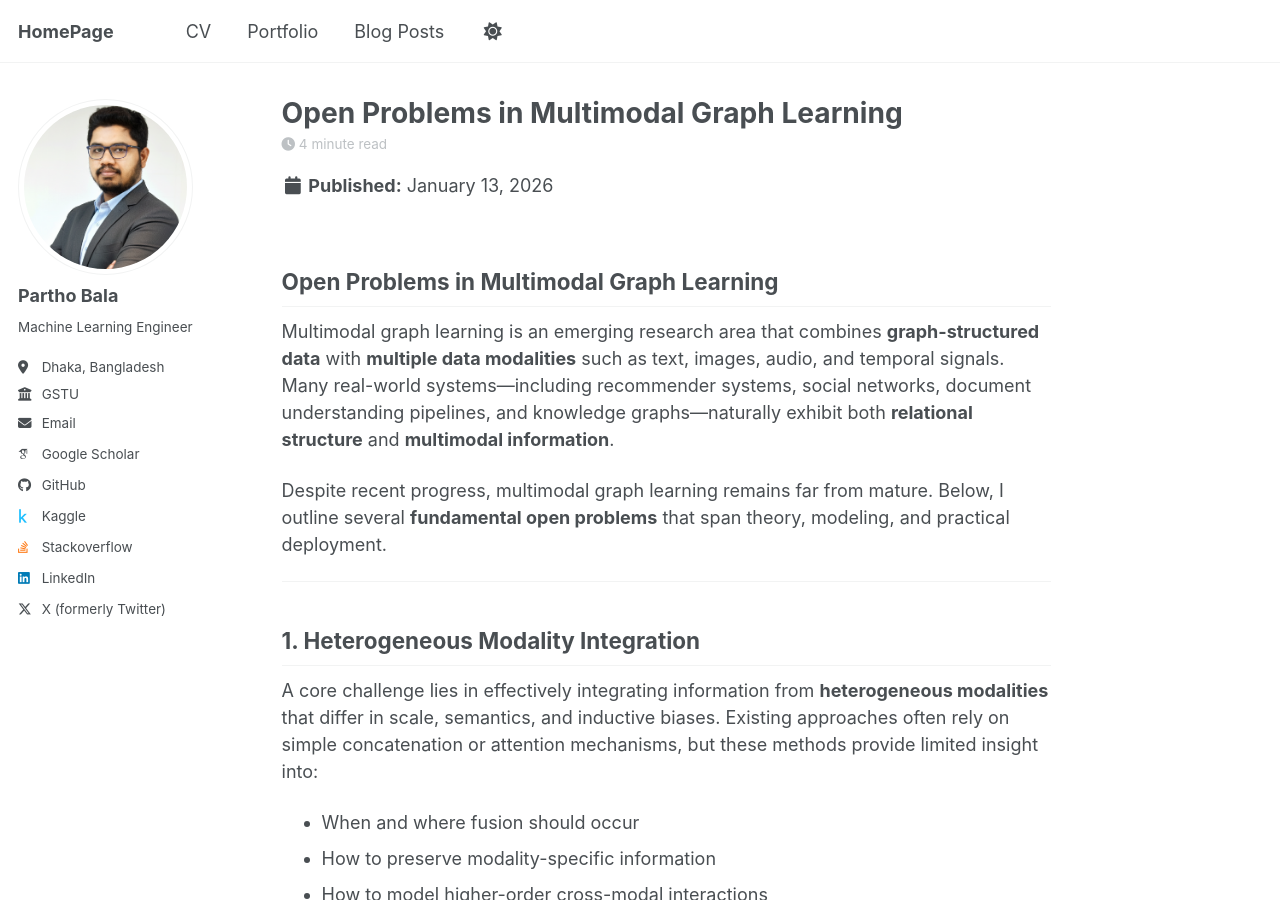
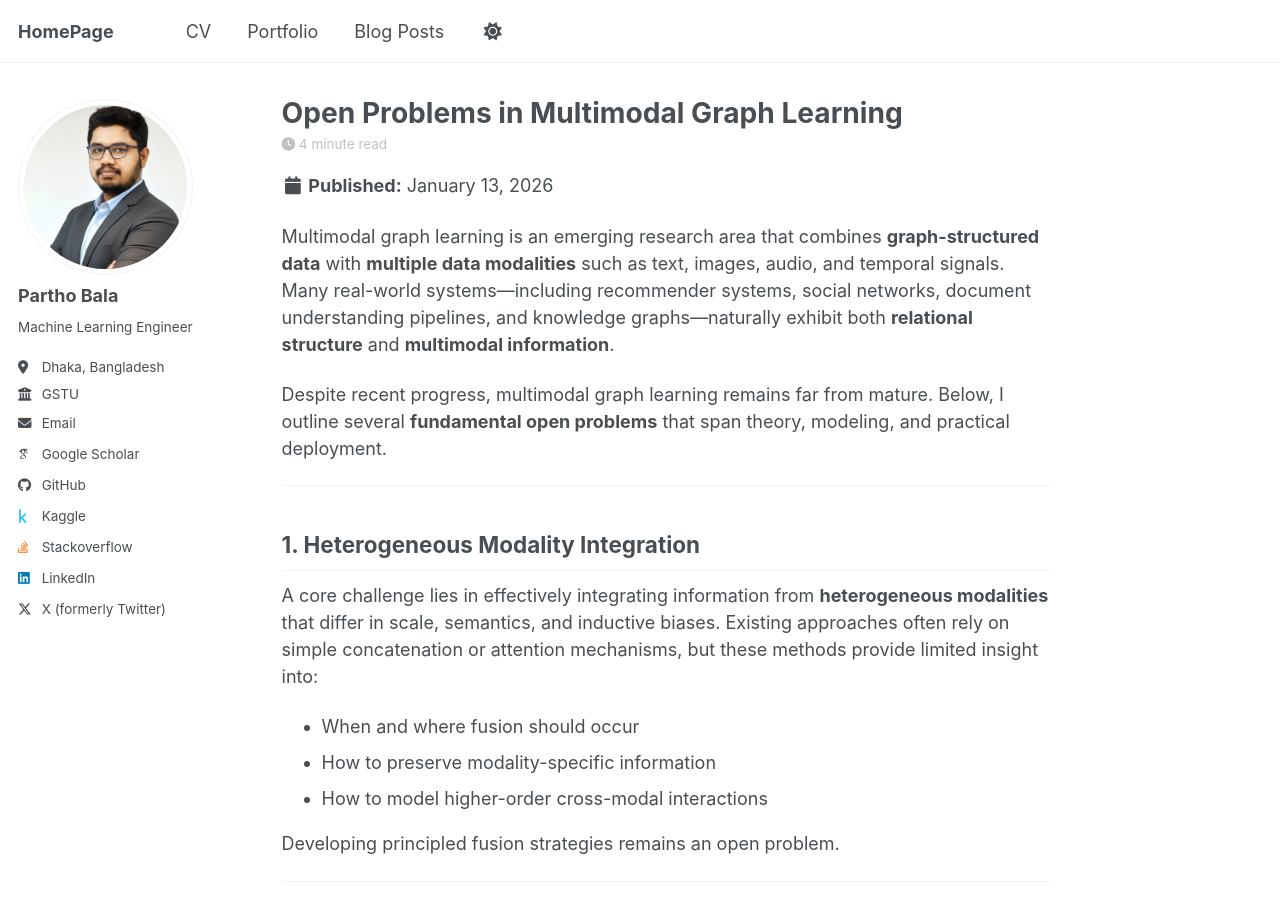
Before and after one commit to cspartho/cspartho.github.io, a Jekyll site: the page built from _posts/2026-01-13-Open-Problems-in-Multimodal-Graph-Learning.md, in a window 1280 px wide and 900 px high. Built offline with Jekyll 4.4.1, drawn with Linux system fonts in a browser that asks for light colours; some web fonts are replaced; a script bundle is joined from its source files by our own code; library files that are not in the unit come from our copies.

Commit message:
remove heading of blog

```diff
--- a/_posts/2026-01-13-Open-Problems-in-Multimodal-Graph-Learning.md
+++ b/_posts/2026-01-13-Open-Problems-in-Multimodal-Graph-Learning.md
@@ -10,8 +10,6 @@ tags:
   - gnn
 
 ---
-
-## Open Problems in Multimodal Graph Learning
 
 Multimodal graph learning is an emerging research area that combines **graph-structured data** with **multiple data modalities** such as text, images, audio, and temporal signals. Many real-world systems—including recommender systems, social networks, document understanding pipelines, and knowledge graphs—naturally exhibit both **relational structure** and **multimodal information**.
 
```
